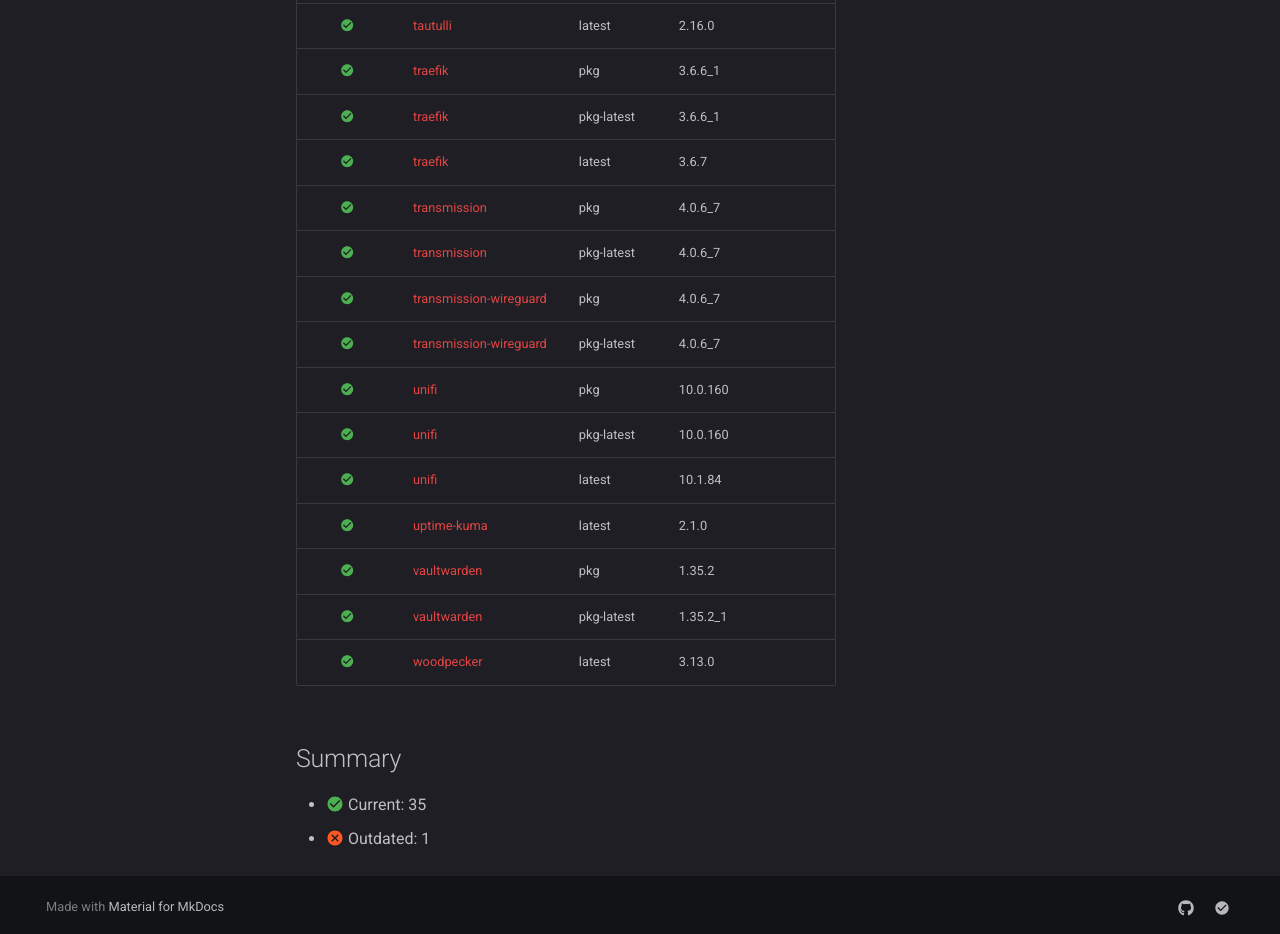
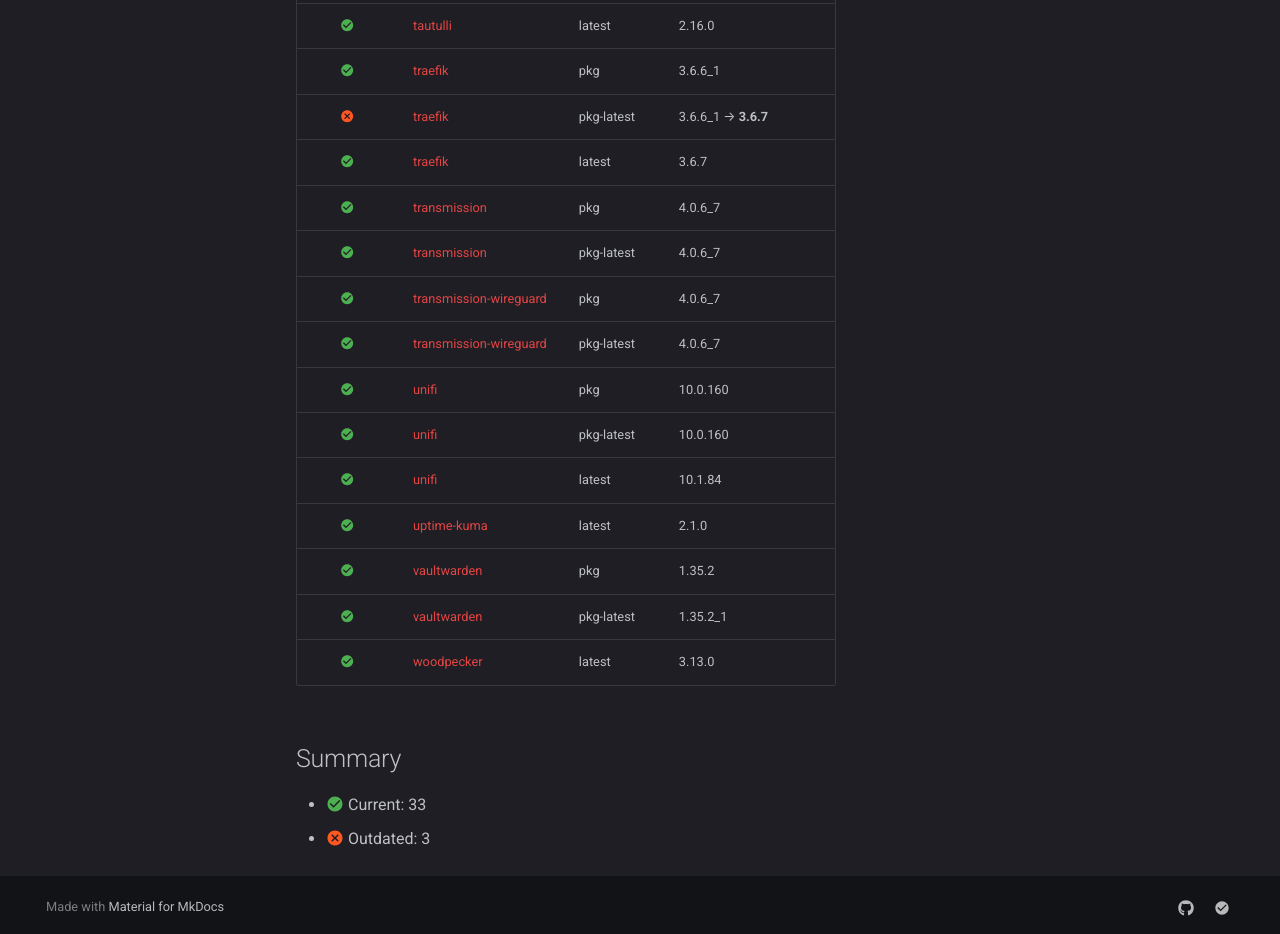
Before and after one commit to daemonless/daemonless-io, an MkDocs documentation site: the page built from docs/status.md, in a window 1280 px wide and 1400 px high, scrolled down 2402 px. Shown: the part 460-1394 px from the top of the window. Built offline with MkDocs 1.6.1 and Material for MkDocs 9.7.7, drawn with Linux system fonts in a browser that asks for light colours; comment, search, counter and statistics services are not loaded; some of the changed text lies outside the part shown.

Commit message:
Update version status [skip ci]

```diff
--- a/docs/status.md
+++ b/docs/status.md
@@ -43,7 +43,7 @@
 | :material-check-circle:{ .current } | [radarr](https://github.com/daemonless/radarr/actions) | pkg | 5.28.0.10274 |
 | :material-check-circle:{ .current } | [radarr](https://github.com/daemonless/radarr/actions) | pkg-latest | 6.0.4.10291_1 |
 | :material-check-circle:{ .current } | [radarr](https://github.com/daemonless/radarr/actions) | latest | 6.0.4.10291 |
-| :material-close-circle:{ .outdated } | [readmeabook](https://github.com/daemonless/readmeabook/actions) | latest | 1.0.3 → **1.0.5** |
+| :material-close-circle:{ .outdated } | [readmeabook](https://github.com/daemonless/readmeabook/actions) | latest | 1.0.3 → **1.0.6** |
 | :material-check-circle:{ .current } | [redis](https://github.com/daemonless/redis/actions) | pkg | 8.4.0_1 |
 | :material-check-circle:{ .current } | [redis](https://github.com/daemonless/redis/actions) | pkg-latest | 8.4.0_1 |
 | :material-check-circle:{ .current } | [sabnzbd](https://github.com/daemonless/sabnzbd/actions) | pkg | 4.5.5 |
@@ -61,7 +61,7 @@
 | :material-check-circle:{ .current } | [tautulli](https://github.com/daemonless/tautulli/actions) | pkg-latest | 2.16.0_1 |
 | :material-check-circle:{ .current } | [tautulli](https://github.com/daemonless/tautulli/actions) | latest | 2.16.0 |
 | :material-check-circle:{ .current } | [traefik](https://github.com/daemonless/traefik/actions) | pkg | 3.6.6_1 |
-| :material-check-circle:{ .current } | [traefik](https://github.com/daemonless/traefik/actions) | pkg-latest | 3.6.6_1 |
+| :material-close-circle:{ .outdated } | [traefik](https://github.com/daemonless/traefik/actions) | pkg-latest | 3.6.6_1 → **3.6.7** |
 | :material-check-circle:{ .current } | [traefik](https://github.com/daemonless/traefik/actions) | latest | 3.6.7 |
 | :material-check-circle:{ .current } | [transmission](https://github.com/daemonless/transmission/actions) | pkg | 4.0.6_7 |
 | :material-check-circle:{ .current } | [transmission](https://github.com/daemonless/transmission/actions) | pkg-latest | 4.0.6_7 |
@@ -77,5 +77,5 @@
 
 ## Summary
 
-- :material-check-circle:{ .current } Current: 35
-- :material-close-circle:{ .outdated } Outdated: 1
+- :material-check-circle:{ .current } Current: 33
+- :material-close-circle:{ .outdated } Outdated: 3
```
Also changed, not shown: other parts of docs/status.md (+1 -1 lines).
